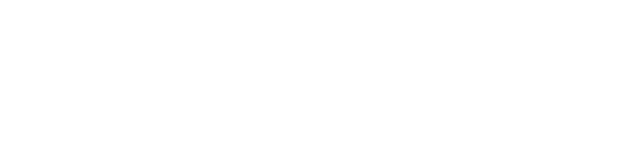
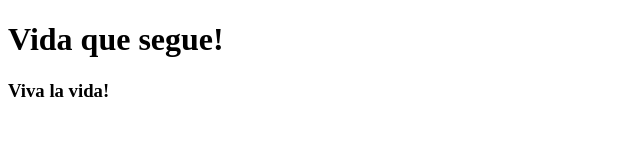
Before and after one commit to SENAI-Morvan-Figueiredo/demo_git_branches, a plain HTML site: page gabiru/Carlos.html in a window 1280 px wide. Shown: the whole page, without its empty margins (0-640 px from the left). Drawn offline with Linux system fonts and the light colour scheme.

Commit message:
alterações na página Carlos

```diff
--- a/gabiru/Carlos.html
+++ b/gabiru/Carlos.html
@@ -6,6 +6,8 @@
     <title>Cadu</title>
 </head>
 <body>
+ <h1>Vida que segue!</h1>
 
+ <h3>Viva la vida!</h3>
 </body>
 </html>
```
